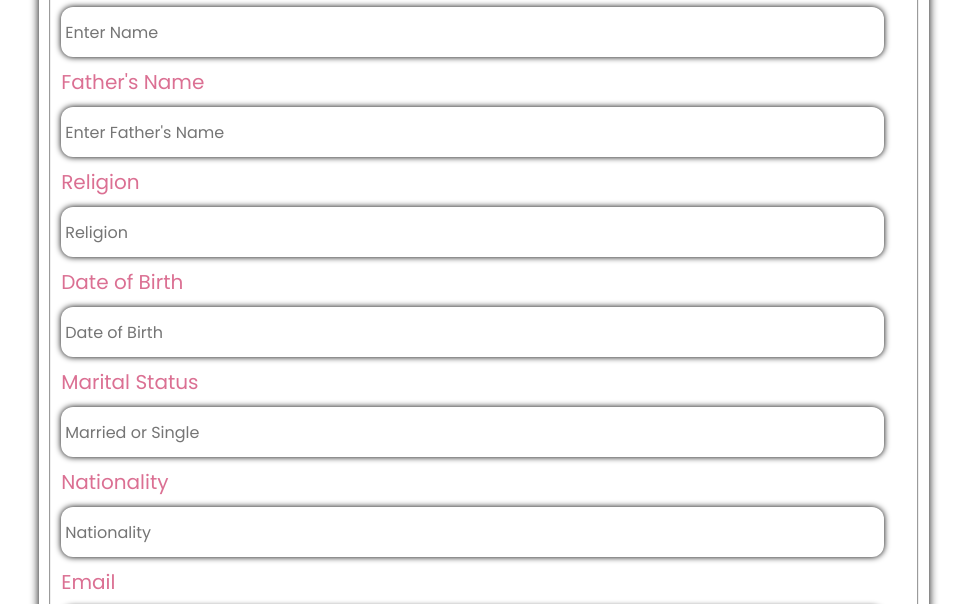
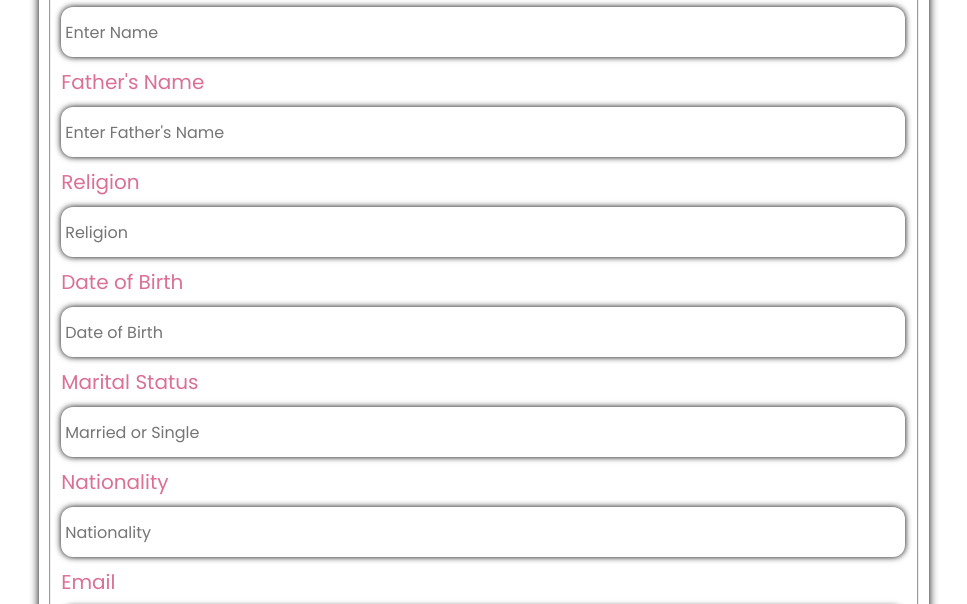
Before and after one commit to Aashra55/Resume-Builder, a plain HTML site: page index.html in a window 1280 px wide. Shown: the part 168-772 px from the top of the page, without its empty margins (152-1119 px from the left). Drawn offline with Linux system fonts and the light colour scheme.

Commit message:
update css

```diff
--- a/style.css
+++ b/style.css
@@ -51,7 +51,7 @@ input{
     height: 50px;
     border-radius: 12px;
     box-shadow: 0 0 6px #000;
-    width: 95%;
+    width: 97.5%;
     margin: 10px;
     padding: 4px;
     letter-spacing: normal;
@@ -169,6 +169,7 @@ h4{
         height: 40px;
         font-size: 13px;
         border-radius: 10px;
+        width: 96%;
     }
     textarea{
         font-size: 13px;
```
